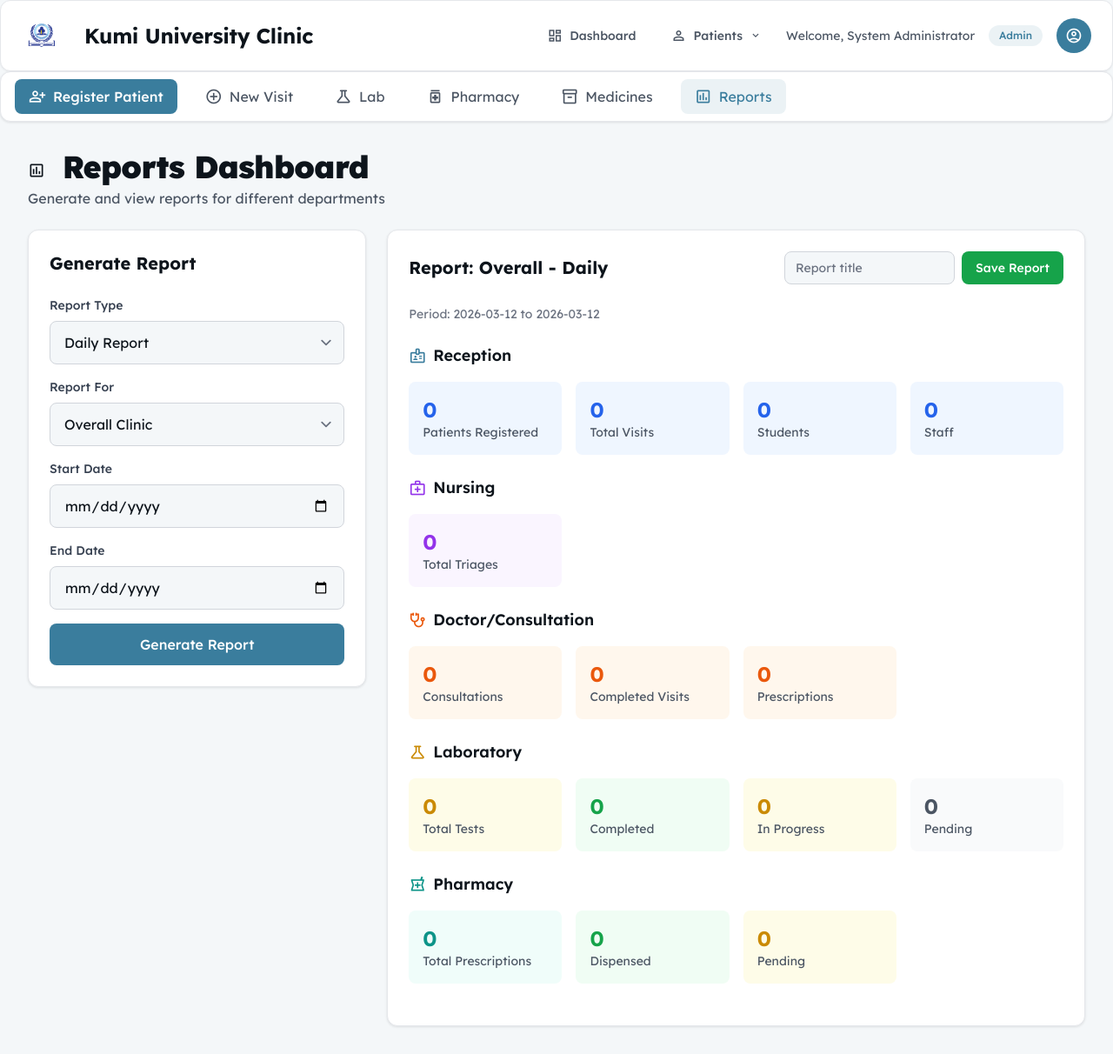
After one commit to Bensonjigo/Kumiclinic, a Django app: page /reports/dashboard/ in a window 1280 px wide. The commit adds this page. Shown: the whole page at 87% size. Run offline with Django 5.2, Linux system fonts and the light colour scheme; a user stored in the database is signed in; data comes from the database, SQL or seed files in the repository; data that the repository does not hold is empty; some libraries are stand-ins or nearby versions.

Commit message:
Add comprehensive reporting system
- Add Report model with daily/weekly/monthly options
- Add reports dashboard with configurable date ranges
- Support reports for different departments (Overall, Reception, Nurse, Doctor, Lab, Pharmacy)
- Allow saving and viewing saved reports
- Add Reports link to navigation menu
- Create new migration for Report model

```diff
--- a/clinic/template_urls.py
+++ b/clinic/template_urls.py
@@ -70,4 +70,7 @@ urlpatterns = [
     path('medicines/', template_views.medicines_list, name='medicines'),
     path('medicine/<int:medicine_id>/add-stock/', template_views.add_stock, name='add_stock'),
     path('reports/', template_views.reports_list, name='reports'),
+    path('reports/dashboard/', template_views.reports_dashboard, name='reports_dashboard'),
+    path('reports/saved/', template_views.saved_reports, name='saved_reports'),
+    path('reports/<int:report_id>/', template_views.report_detail, name='report_detail'),
 ]
--- a/templates/base.html
+++ b/templates/base.html
@@ -176,6 +176,12 @@
                     <span>Medicines</span>
                 </a>
                 {% endif %}
+
+                <!-- Reports - available to all -->
+                <a href="{% url 'reports_dashboard' %}" class="flex items-center gap-2 px-4 py-2 text-gray-600 dark:text-gray-300 hover:text-primary hover:bg-gray-100 dark:hover:bg-gray-700 rounded-lg {% if request.resolver_match.url_name == 'reports_dashboard' or request.resolver_match.url_name == 'saved_reports' or request.resolver_match.url_name == 'report_detail' %}text-primary bg-primary/10{% endif %}">
+                    <span class="material-symbols-outlined">assessment</span>
+                    <span>Reports</span>
+                </a>
             </div>
         </div>
     </nav>
--- /dev/null
+++ b/templates/clinic/reports_dashboard.html
@@ -0,0 +1,231 @@
+{% extends 'base.html' %}
+
+{% block title %}Reports - Kumi University Clinic{% endblock %}
+
+{% block content %}
+<div class="max-w-7xl mx-auto">
+    <div class="mb-6">
+        <h1 class="text-3xl sm:text-4xl font-black text-[#0d141b] dark:text-white tracking-tight">
+            <span class="material-symbols-outlined align-middle mr-2">assessment</span>
+            Reports Dashboard
+        </h1>
+        <p class="text-base text-gray-600 dark:text-gray-400 mt-1">Generate and view reports for different departments</p>
+    </div>
+
+    <div class="grid grid-cols-1 lg:grid-cols-3 gap-6">
+        <!-- Report Configuration -->
+        <div class="lg:col-span-1">
+            <div class="bg-white dark:bg-gray-800 rounded-xl border border-gray-200 dark:border-gray-700 p-6">
+                <h2 class="text-xl font-bold text-[#0d141b] dark:text-white mb-6">Generate Report</h2>
+
+                <form method="get" class="space-y-4">
+                    <div>
+                        <label class="block text-sm font-medium text-gray-700 dark:text-gray-300 mb-2">Report Type</label>
+                        <select name="type" class="w-full px-4 py-3 border border-gray-300 dark:border-gray-600 rounded-lg bg-background-light dark:bg-slate-800 text-[#0d141b] dark:text-white focus:ring-2 focus:ring-primary/50 focus:border-primary">
+                            <option value="DAILY" {% if report_type == 'DAILY' %}selected{% endif %}>Daily Report</option>
+                            <option value="WEEKLY" {% if report_type == 'WEEKLY' %}selected{% endif %}>Weekly Report</option>
+                            <option value="MONTHLY" {% if report_type == 'MONTHLY' %}selected{% endif %}>Monthly Report</option>
+                        </select>
+                    </div>
+
+                    <div>
+                        <label class="block text-sm font-medium text-gray-700 dark:text-gray-300 mb-2">Report For</label>
+                        <select name="report_for" class="w-full px-4 py-3 border border-gray-300 dark:border-gray-600 rounded-lg bg-background-light dark:bg-slate-800 text-[#0d141b] dark:text-white focus:ring-2 focus:ring-primary/50 focus:border-primary">
+                            <option value="OVERALL" {% if report_for == 'OVERALL' %}selected{% endif %}>Overall Clinic</option>
+                            <option value="RECEPTION" {% if report_for == 'RECEPTION' %}selected{% endif %}>Reception</option>
+                            <option value="NURSE" {% if report_for == 'NURSE' %}selected{% endif %}>Nursing</option>
+                            <option value="DOCTOR" {% if report_for == 'DOCTOR' %}selected{% endif %}>Doctor/Consultation</option>
+                            <option value="LAB" {% if report_for == 'LAB' %}selected{% endif %}>Laboratory</option>
+                            <option value="PHARMACY" {% if report_for == 'PHARMACY' %}selected{% endif %}>Pharmacy</option>
+                        </select>
+                    </div>
+
+                    <div>
+                        <label class="block text-sm font-medium text-gray-700 dark:text-gray-300 mb-2">Start Date</label>
+                        <input type="date" name="start_date" value="{{ start_date }}"
+                            class="w-full px-4 py-3 border border-gray-300 dark:border-gray-600 rounded-lg bg-background-light dark:bg-slate-800 text-[#0d141b] dark:text-white focus:ring-2 focus:ring-primary/50 focus:border-primary">
+                    </div>
+
+                    <div>
+                        <label class="block text-sm font-medium text-gray-700 dark:text-gray-300 mb-2">End Date</label>
+                        <input type="date" name="end_date" value="{{ end_date }}"
+                            class="w-full px-4 py-3 border border-gray-300 dark:border-gray-600 rounded-lg bg-background-light dark:bg-slate-800 text-[#0d141b] dark:text-white focus:ring-2 focus:ring-primary/50 focus:border-primary">
+                    </div>
+
+                    <button type="submit" class="w-full px-4 py-3 bg-primary text-white rounded-lg hover:bg-primary/90 font-medium">
+                        Generate Report
+                    </button>
+                </form>
+            </div>
+
+            <!-- Saved Reports -->
+            {% if saved_reports %}
+            <div class="bg-white dark:bg-gray-800 rounded-xl border border-gray-200 dark:border-gray-700 p-6 mt-6">
+                <h2 class="text-lg font-bold text-[#0d141b] dark:text-white mb-4">Recently Saved</h2>
+                <div class="space-y-3">
+                    {% for report in saved_reports %}
+                    <a href="{% url 'report_detail' report.id %}" class="block p-3 border border-gray-200 dark:border-gray-700 rounded-lg hover:bg-gray-50 dark:hover:bg-gray-700">
+                        <p class="font-medium text-sm text-[#0d141b] dark:text-white">{{ report.get_report_type_display }} - {{ report.get_report_for_display }}</p>
+                        <p class="text-xs text-gray-500">{{ report.start_date }} - {{ report.end_date }}</p>
+                    </a>
+                    {% endfor %}
+                </div>
+                <a href="{% url 'saved_reports' %}" class="block text-center text-sm text-primary hover:underline mt-4">View All Saved Reports</a>
+            </div>
+            {% endif %}
+        </div>
+
+        <!-- Report Results -->
+        <div class="lg:col-span-2">
+            {% if data %}
+            <div class="bg-white dark:bg-gray-800 rounded-xl border border-gray-200 dark:border-gray-700 p-6">
+                <div class="flex justify-between items-center mb-6">
+                    <h2 class="text-xl font-bold text-[#0d141b] dark:text-white">
+                        Report: {{ report_for|title }} - {{ report_type|title }}
+                    </h2>
+                    <form method="post" class="flex gap-2">
+                        {% csrf_token %}
+                        <input type="hidden" name="type" value="{{ report_type }}">
+                        <input type="hidden" name="report_for" value="{{ report_for }}">
+                        <input type="hidden" name="start_date" value="{{ start_date }}">
+                        <input type="hidden" name="end_date" value="{{ end_date }}">
+                        <input type="text" name="title" placeholder="Report title"
+                            class="px-3 py-2 border border-gray-300 dark:border-gray-600 rounded-lg bg-background-light dark:bg-slate-800 text-sm">
+                        <button type="submit" name="save_report" class="px-4 py-2 bg-green-600 text-white rounded-lg hover:bg-green-700 text-sm font-medium">
+                            Save Report
+                        </button>
+                    </form>
+                </div>
+
+                <p class="text-sm text-gray-500 mb-6">Period: {{ data.summary.start_date }} to {{ data.summary.end_date }}</p>
+
+                <!-- Reception Stats -->
+                {% if data.reception %}
+                <div class="mb-6">
+                    <h3 class="text-lg font-semibold text-[#0d141b] dark:text-white mb-4 flex items-center gap-2">
+                        <span class="material-symbols-outlined text-primary">badge</span>
+                        Reception
+                    </h3>
+                    <div class="grid grid-cols-2 md:grid-cols-4 gap-4">
+                        <div class="bg-blue-50 dark:bg-blue-900/20 rounded-lg p-4">
+                            <p class="text-2xl font-bold text-blue-600">{{ data.reception.total_registered }}</p>
+                            <p class="text-sm text-gray-600 dark:text-gray-400">Patients Registered</p>
+                        </div>
+                        <div class="bg-blue-50 dark:bg-blue-900/20 rounded-lg p-4">
+                            <p class="text-2xl font-bold text-blue-600">{{ data.reception.total_visits }}</p>
+                            <p class="text-sm text-gray-600 dark:text-gray-400">Total Visits</p>
+                        </div>
+                        <div class="bg-blue-50 dark:bg-blue-900/20 rounded-lg p-4">
+                            <p class="text-2xl font-bold text-blue-600">{{ data.reception.students }}</p>
+                            <p class="text-sm text-gray-600 dark:text-gray-400">Students</p>
+                        </div>
+                        <div class="bg-blue-50 dark:bg-blue-900/20 rounded-lg p-4">
+                            <p class="text-2xl font-bold text-blue-600">{{ data.reception.staff }}</p>
+                            <p class="text-sm text-gray-600 dark:text-gray-400">Staff</p>
+                        </div>
+                    </div>
+                </div>
+                {% endif %}
+
+                <!-- Nurse Stats -->
+                {% if data.nurse %}
+                <div class="mb-6">
+                    <h3 class="text-lg font-semibold text-[#0d141b] dark:text-white mb-4 flex items-center gap-2">
+                        <span class="material-symbols-outlined text-purple-600">medical_services</span>
+                        Nursing
+                    </h3>
+                    <div class="grid grid-cols-2 md:grid-cols-4 gap-4">
+                        <div class="bg-purple-50 dark:bg-purple-900/20 rounded-lg p-4">
+                            <p class="text-2xl font-bold text-purple-600">{{ data.nurse.total_triages }}</p>
+                            <p class="text-sm text-gray-600 dark:text-gray-400">Total Triages</p>
+                        </div>
+                    </div>
+                </div>
+                {% endif %}
+
+                <!-- Doctor Stats -->
+                {% if data.doctor %}
+                <div class="mb-6">
+                    <h3 class="text-lg font-semibold text-[#0d141b] dark:text-white mb-4 flex items-center gap-2">
+                        <span class="material-symbols-outlined text-orange-600">stethoscope</span>
+                        Doctor/Consultation
+                    </h3>
+                    <div class="grid grid-cols-2 md:grid-cols-4 gap-4">
+                        <div class="bg-orange-50 dark:bg-orange-900/20 rounded-lg p-4">
+                            <p class="text-2xl font-bold text-orange-600">{{ data.doctor.total_consultations }}</p>
+                            <p class="text-sm text-gray-600 dark:text-gray-400">Consultations</p>
+                        </div>
+                        <div class="bg-orange-50 dark:bg-orange-900/20 rounded-lg p-4">
+                            <p class="text-2xl font-bold text-orange-600">{{ data.doctor.completed_visits }}</p>
+                            <p class="text-sm text-gray-600 dark:text-gray-400">Completed Visits</p>
+                        </div>
+                        <div class="bg-orange-50 dark:bg-orange-900/20 rounded-lg p-4">
+                            <p class="text-2xl font-bold text-orange-600">{{ data.doctor.total_prescriptions }}</p>
+                            <p class="text-sm text-gray-600 dark:text-gray-400">Prescriptions</p>
+                        </div>
+                    </div>
+                </div>
+                {% endif %}
+
+                <!-- Lab Stats -->
+                {% if data.lab %}
+                <div class="mb-6">
+                    <h3 class="text-lg font-semibold text-[#0d141b] dark:text-white mb-4 flex items-center gap-2">
+                        <span class="material-symbols-outlined text-yellow-600">science</span>
+                        Laboratory
+                    </h3>
+                    <div class="grid grid-cols-2 md:grid-cols-4 gap-4">
+                        <div class="bg-yellow-50 dark:bg-yellow-900/20 rounded-lg p-4">
+                            <p class="text-2xl font-bold text-yellow-600">{{ data.lab.total_tests }}</p>
+                            <p class="text-sm text-gray-600 dark:text-gray-400">Total Tests</p>
+                        </div>
+                        <div class="bg-green-50 dark:bg-green-900/20 rounded-lg p-4">
+                            <p class="text-2xl font-bold text-green-600">{{ data.lab.completed_tests }}</p>
+                            <p class="text-sm text-gray-600 dark:text-gray-400">Completed</p>
+                        </div>
+                        <div class="bg-yellow-50 dark:bg-yellow-900/20 rounded-lg p-4">
+                            <p class="text-2xl font-bold text-yellow-600">{{ data.lab.in_progress_tests }}</p>
+                            <p class="text-sm text-gray-600 dark:text-gray-400">In Progress</p>
+                        </div>
+                        <div class="bg-gray-50 dark:bg-gray-700/50 rounded-lg p-4">
+                            <p class="text-2xl font-bold text-gray-600">{{ data.lab.pending_tests }}</p>
+                            <p class="text-sm text-gray-600 dark:text-gray-400">Pending</p>
+                        </div>
+                    </div>
+                </div>
+                {% endif %}
+
+                <!-- Pharmacy Stats -->
+                {% if data.pharmacy %}
+                <div class="mb-6">
+                    <h3 class="text-lg font-semibold text-[#0d141b] dark:text-white mb-4 flex items-center gap-2">
+                        <span class="material-symbols-outlined text-teal-600">local_pharmacy</span>
+                        Pharmacy
+                    </h3>
+                    <div class="grid grid-cols-2 md:grid-cols-4 gap-4">
+                        <div class="bg-teal-50 dark:bg-teal-900/20 rounded-lg p-4">
+                            <p class="text-2xl font-bold text-teal-600">{{ data.pharmacy.total_prescriptions }}</p>
+                            <p class="text-sm text-gray-600 dark:text-gray-400">Total Prescriptions</p>
+                        </div>
+                        <div class="bg-green-50 dark:bg-green-900/20 rounded-lg p-4">
+                            <p class="text-2xl font-bold text-green-600">{{ data.pharmacy.dispensed }}</p>
+                            <p class="text-sm text-gray-600 dark:text-gray-400">Dispensed</p>
+                        </div>
+                        <div class="bg-yellow-50 dark:bg-yellow-900/20 rounded-lg p-4">
+                            <p class="text-2xl font-bold text-yellow-600">{{ data.pharmacy.pending }}</p>
+                            <p class="text-sm text-gray-600 dark:text-gray-400">Pending</p>
+                        </div>
+                    </div>
+                </div>
+                {% endif %}
+            </div>
+            {% else %}
+            <div class="bg-white dark:bg-gray-800 rounded-xl border border-gray-200 dark:border-gray-700 p-12 text-center">
+                <span class="material-symbols-outlined text-6xl text-gray-300 dark:text-gray-600 mb-4">assessment</span>
+                <p class="text-gray-500 dark:text-gray-400">Select report type and date range to generate a report</p>
+            </div>
+            {% endif %}
+        </div>
+    </div>
+</div>
+{% endblock %}
```
Also changed, not shown: clinic/models.py (+35 -0 lines), clinic/template_views.py (+143 -1 lines), templates/clinic/report_detail.html (added, +155 -0 lines), templates/clinic/saved_reports.html (added, +70 -0 lines), clinic/migrations/0006_report.py (added).
